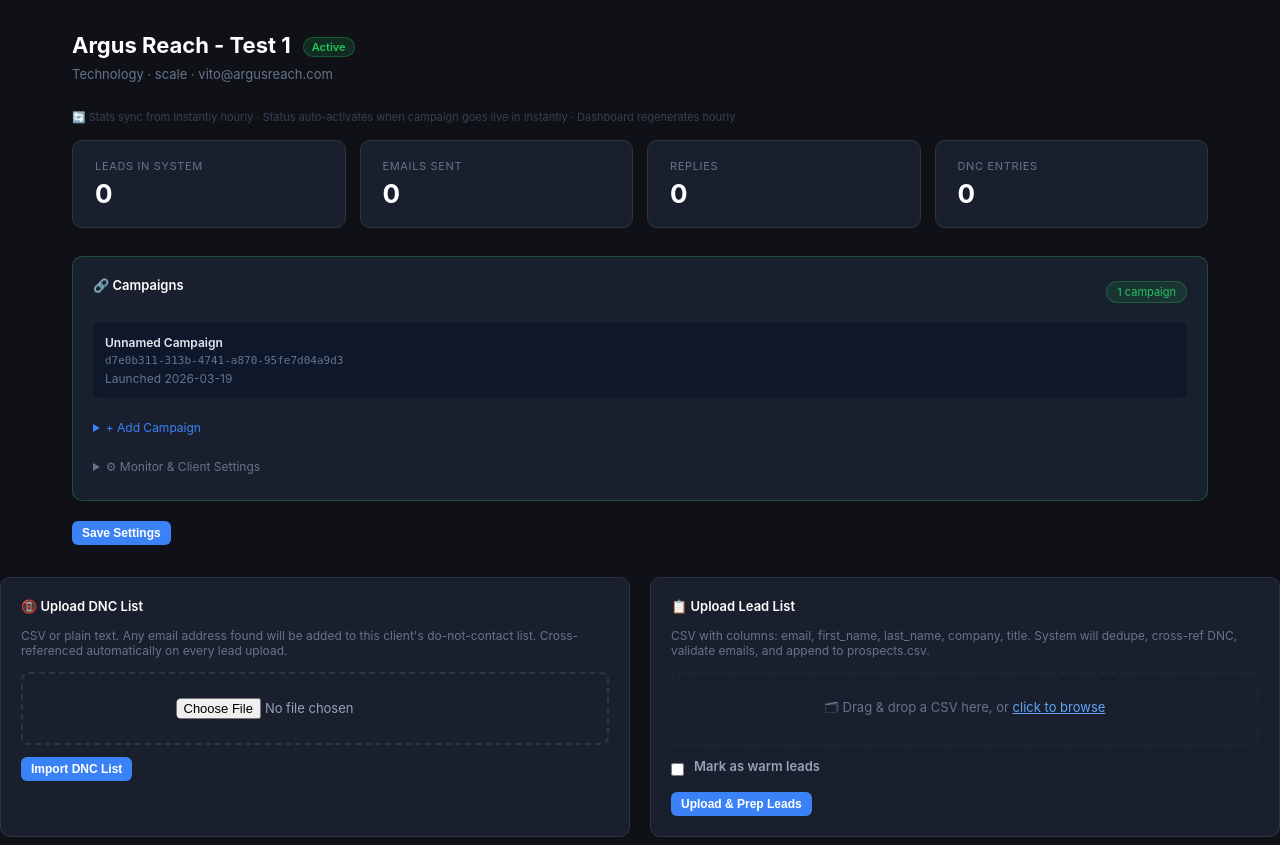
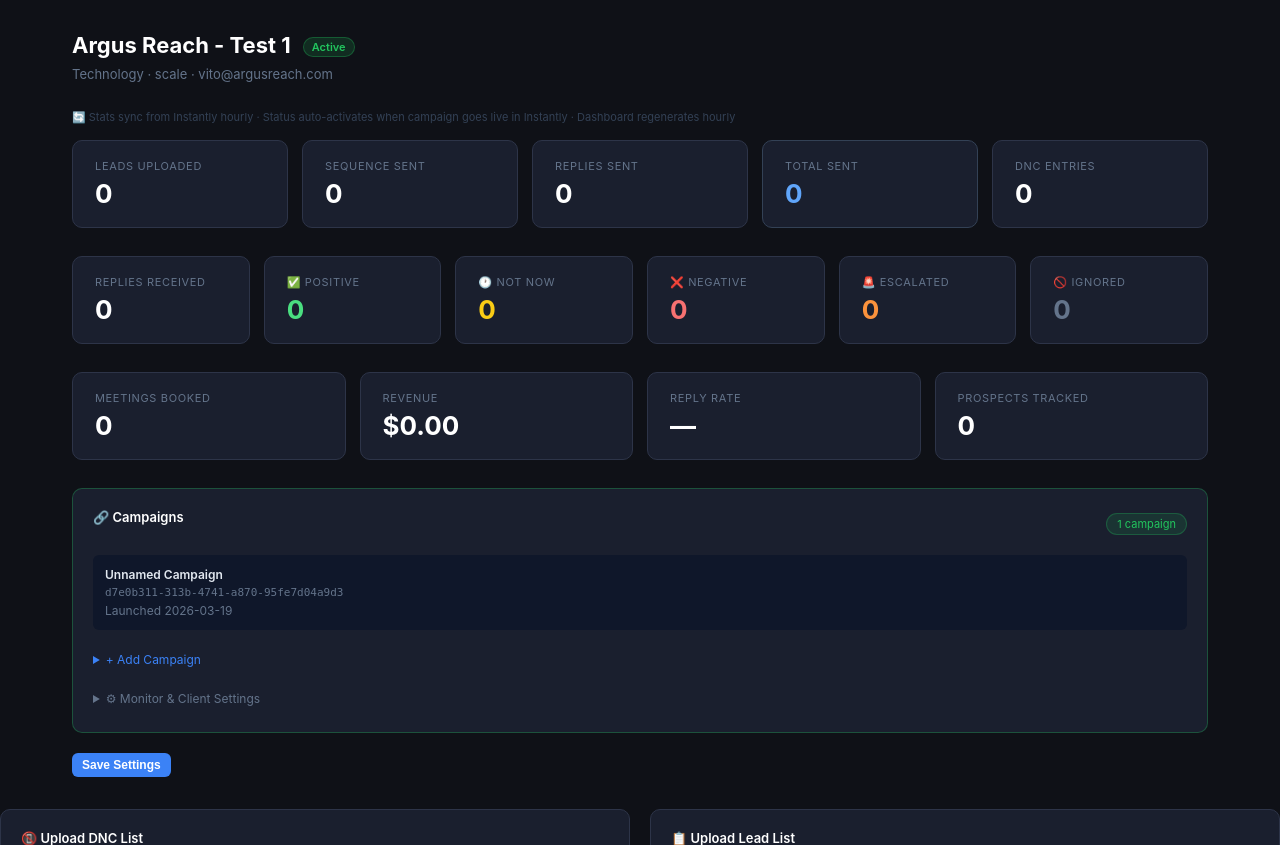
Before and after one commit to BotGob/argusreach-ops, a Flask app: page /clients/argus_reach___test_1 in a window 1280 px wide. Shown: the part 52-897 px from the top of the page. Run offline with Flask 3, Linux system fonts and the light colour scheme; a user stored in the database is signed in; data that the repository does not hold is empty.

Commit message:
Metrics: unified get_client_metrics helper, full drill-down at business/client/campaign level, ET timestamps throughout, escalation classified events fixed

```diff
--- a/admin/app.py
+++ b/admin/app.py
@@ -49,6 +49,18 @@
 
 app = Flask(__name__)
 app.secret_key = os.environ.get("FLASK_SECRET", "argusreach-admin-secret-2026")
+
+@app.template_filter("to_et")
+def to_et_filter(dt_str):
+    """Convert UTC ISO timestamp to Eastern Time for display."""
+    if not dt_str: return ""
+    try:
+        import zoneinfo
+        dt = datetime.fromisoformat(str(dt_str)[:19])
+        et = dt.replace(tzinfo=zoneinfo.ZoneInfo("UTC")).astimezone(zoneinfo.ZoneInfo("America/New_York"))
+        return et.strftime("%Y-%m-%d %I:%M %p ET")
+    except:
+        return str(dt_str)[:16]
 
 
 # ── WELCOME EMAIL ─────────────────────────────────────────────────────────────
@@ -173,6 +185,46 @@
         if c.get("id") == client_id:
             return c, config
     return None, config
+
+def get_client_metrics(client_id, instantly_campaign_id=None):
+    """Single source of truth for all client metrics. Use everywhere."""
+    conn = get_db()
+    reply_rows = conn.execute("""
+        SELECT json_extract(metadata,'$.classification') as cls, COUNT(DISTINCT prospect_id) as cnt
+        FROM events WHERE event_type='classified' AND client_id=?
+        GROUP BY cls
+    """, (client_id,)).fetchall()
+    replies_sent      = conn.execute("SELECT COUNT(*) FROM events WHERE event_type='reply_sent' AND client_id=?", (client_id,)).fetchone()[0]
+    rejected          = conn.execute("SELECT COUNT(*) FROM events WHERE event_type='draft_rejected' AND client_id=?", (client_id,)).fetchone()[0]
+    meetings          = conn.execute("SELECT COUNT(*) FROM meetings WHERE client_id=?", (client_id,)).fetchone()[0]
+    revenue           = conn.execute("SELECT COALESCE(SUM(amount_cents),0) FROM revenue WHERE client_id=?", (client_id,)).fetchone()[0]
+    prospects_tracked = conn.execute("SELECT COUNT(DISTINCT prospect_id) FROM events WHERE event_type='classified' AND client_id=?", (client_id,)).fetchone()[0]
+    conn.close()
+
+    breakdown     = {r[0]: r[1] for r in reply_rows}
+    total_replies = sum(breakdown.values())
+    analytics     = fetch_instantly_analytics()
+    a             = analytics.get(instantly_campaign_id or "", {})
+    instantly_sent = a.get("emails_sent_count", 0)
+    leads          = a.get("leads_count", 0)
+
+    return {
+        "leads":           leads,
+        "instantly_sent":  instantly_sent,
+        "replies_sent":    replies_sent,
+        "total_sent":      instantly_sent + replies_sent,
+        "replies_received": total_replies,
+        "reply_positive":  breakdown.get("positive", 0),
+        "reply_not_now":   breakdown.get("not_now", 0),
+        "reply_negative":  breakdown.get("negative", 0),
+        "reply_escalated": breakdown.get("escalated", 0),
+        "replies_ignored": rejected,
+        "meetings":        meetings,
+        "revenue_cents":   revenue,
+        "revenue":         f"${revenue/100:,.2f}",
+        "prospects_tracked": prospects_tracked,
+        "reply_rate":      f"{(total_replies/leads*100):.1f}%" if leads > 0 else "—",
+    }
 
 def fetch_instantly_analytics():
     if not INSTANTLY_KEY:
@@ -325,42 +377,15 @@
 
     client_stats = []
     for c in clients:
-        cid = c.get("instantly_campaign_id","")
-        a = analytics.get(cid, {})
-        instantly_sent = a.get("emails_sent_count", 0)
-
-        # Per-client reply breakdown from DB
-        conn2 = get_db()
-        c_reply_rows = conn2.execute("""
-            SELECT json_extract(e.metadata,'$.classification') as cls, COUNT(DISTINCT e.prospect_id) as cnt
-            FROM events e WHERE e.event_type='classified' AND e.client_id=?
-            GROUP BY cls
-        """, (c["id"],)).fetchall()
-        c_replies_sent = conn2.execute(
-            "SELECT COUNT(*) FROM events WHERE event_type='reply_sent' AND client_id=?", (c["id"],)
-        ).fetchone()[0]
-        conn2.close()
-
-        c_reply_breakdown = {r[0]: r[1] for r in c_reply_rows}
-        c_total_replies = sum(c_reply_breakdown.values())
-        c_total_sent = instantly_sent + c_replies_sent
-
+        m = get_client_metrics(c["id"], c.get("instantly_campaign_id",""))
         client_stats.append({
-            "id":              c["id"],
-            "name":            c.get("firm_name", c["id"]),
-            "vertical":        c.get("vertical",""),
-            "plan":            c.get("plan",""),
-            "active":          c.get("active", False),
-            "leads":           a.get("leads_count", 0),
-            "instantly_sent":  instantly_sent,
-            "replies_sent":    c_replies_sent,
-            "total_sent":      c_total_sent,
-            "replies_received":c_total_replies,
-            "reply_positive":  c_reply_breakdown.get("positive", 0),
-            "reply_not_now":   c_reply_breakdown.get("not_now", 0),
-            "reply_negative":  c_reply_breakdown.get("negative", 0),
-            "reply_escalated": c_reply_breakdown.get("escalated", 0),
-            "campaign_name":   c.get("campaign_name","—"),
+            "id":               c["id"],
+            "name":             c.get("firm_name", c["id"]),
+            "vertical":         c.get("vertical",""),
+            "plan":             c.get("plan",""),
+            "active":           c.get("active", False),
+            "campaign_name":    c.get("campaign_name","—"),
+            **m,
         })
 
     # Eastern time for display
@@ -458,15 +483,13 @@
     """, (client_id,)).fetchall()
     conn.close()
 
-    analytics = fetch_instantly_analytics()
-    cid = client.get("instantly_campaign_id","")
-    stats = analytics.get(cid, {})
+    metrics = get_client_metrics(client_id, client.get("instantly_campaign_id",""))
 
     return render_template("client_detail.html",
         client=client,
         dnc_count=len(dnc),
         lead_count=lead_count,
-        stats=stats,
+        metrics=metrics,
         events=[dict(e) for e in events]
     )
 
@@ -690,43 +713,17 @@
         a = analytics.get(cid, {})
         instantly_status = {0:"DRAFT",1:"ACTIVE",2:"COMPLETED"}.get(a.get("campaign_status",-1),"—")
         registered_ids.add(cid)
-        # Pull per-client reply breakdown + replies sent from DB
-        conn2 = get_db()
-        c_reply_rows = conn2.execute("""
-            SELECT json_extract(e.metadata,'$.classification') as cls, COUNT(DISTINCT e.prospect_id) as cnt
-            FROM events e WHERE e.event_type='classified' AND e.client_id=?
-            GROUP BY cls
-        """, (c["id"],)).fetchall()
-        c_replies_sent = conn2.execute(
-            "SELECT COUNT(*) FROM events WHERE event_type='reply_sent' AND client_id=?", (c["id"],)
-        ).fetchone()[0]
-        c_rejected = conn2.execute(
-            "SELECT COUNT(*) FROM events WHERE event_type='draft_rejected' AND client_id=?", (c["id"],)
-        ).fetchone()[0]
-        conn2.close()
-
-        c_reply_breakdown = {r[0]: r[1] for r in c_reply_rows}
-        instantly_sent = a.get("emails_sent_count", 0)
-
+        m = get_client_metrics(c["id"], cid)
         rows.append({
             "client_id":        c["id"],
             "firm":             c.get("firm_name",""),
             "campaign_id":      cid,
             "campaign_name":    c.get("campaign_name","—"),
-            "client_active":    c.get("active",False),
+            "client_active":    c.get("active", False),
             "instantly_status": instantly_status,
-            "leads":            a.get("leads_count", 0),
-            "instantly_sent":   instantly_sent,
-            "replies_sent":     c_replies_sent,
-            "total_sent":       instantly_sent + c_replies_sent,
-            "replies_received": sum(c_reply_breakdown.values()),
-            "reply_positive":   c_reply_breakdown.get("positive", 0),
-            "reply_not_now":    c_reply_breakdown.get("not_now", 0),
-            "reply_negative":   c_reply_breakdown.get("negative", 0),
-            "reply_escalated":  c_reply_breakdown.get("escalated", 0),
-            "replies_ignored":  c_rejected,
             "mismatch":         (c.get("active") and instantly_status != "ACTIVE") or
                                 (not c.get("active") and instantly_status == "ACTIVE"),
+            **m,
         })
 
     # Unregistered campaigns — pull live list and cross-reference
--- a/admin/templates/client_detail.html
+++ b/admin/templates/client_detail.html
@@ -14,10 +14,25 @@
 <p style="font-size:11px;color:#334155;margin-bottom:16px;">🔄 Stats sync from Instantly hourly · Status auto-activates when campaign goes live in Instantly · Dashboard regenerates hourly</p>
 
 <div class="cards">
-  <div class="card"><div class="card-label">Leads in System</div><div class="card-value">{{ lead_count }}</div></div>
-  <div class="card"><div class="card-label">Emails Sent</div><div class="card-value">{{ stats.get('emails_sent_count',0) }}</div></div>
-  <div class="card"><div class="card-label">Replies</div><div class="card-value">{{ stats.get('reply_count_unique',0) }}</div></div>
+  <div class="card"><div class="card-label">Leads Uploaded</div><div class="card-value">{{ metrics.leads }}</div></div>
+  <div class="card"><div class="card-label">Sequence Sent</div><div class="card-value">{{ metrics.instantly_sent }}</div></div>
+  <div class="card"><div class="card-label">Replies Sent</div><div class="card-value">{{ metrics.replies_sent }}</div></div>
+  <div class="card" style="border:1px solid #334155"><div class="card-label">Total Sent</div><div class="card-value" style="color:#60a5fa">{{ metrics.total_sent }}</div></div>
   <div class="card"><div class="card-label">DNC Entries</div><div class="card-value">{{ dnc_count }}</div></div>
+</div>
+<div class="cards" style="margin-top:12px">
+  <div class="card"><div class="card-label">Replies Received</div><div class="card-value">{{ metrics.replies_received }}</div></div>
+  <div class="card"><div class="card-label">✅ Positive</div><div class="card-value" style="color:#4ade80">{{ metrics.reply_positive }}</div></div>
+  <div class="card"><div class="card-label">🕐 Not Now</div><div class="card-value" style="color:#facc15">{{ metrics.reply_not_now }}</div></div>
+  <div class="card"><div class="card-label">❌ Negative</div><div class="card-value" style="color:#f87171">{{ metrics.reply_negative }}</div></div>
+  <div class="card"><div class="card-label">🚨 Escalated</div><div class="card-value" style="color:#fb923c">{{ metrics.reply_escalated }}</div></div>
+  <div class="card"><div class="card-label">🚫 Ignored</div><div class="card-value" style="color:#64748b">{{ metrics.replies_ignored }}</div></div>
+</div>
+<div class="cards" style="margin-top:12px">
+  <div class="card"><div class="card-label">Meetings Booked</div><div class="card-value">{{ metrics.meetings }}</div></div>
+  <div class="card"><div class="card-label">Revenue</div><div class="card-value">{{ metrics.revenue }}</div></div>
+  <div class="card"><div class="card-label">Reply Rate</div><div class="card-value">{{ metrics.reply_rate }}</div></div>
+  <div class="card"><div class="card-label">Prospects Tracked</div><div class="card-value">{{ metrics.prospects_tracked }}</div></div>
 </div>
 
 <!-- Campaign Connection Panel -->
@@ -281,7 +296,7 @@
   <tbody>
   {% for ev in events %}
   <tr>
-    <td style="color:#64748b;font-size:12px">{{ (ev.created_at or '')[:16]|replace('T',' ') }}</td>
+    <td style="color:#64748b;font-size:12px">{{ ev.created_at | to_et }}</td>
     <td>
       {% set colors = {'reply_sent':'#22c55e','meeting_booked':'#a855f7','draft_queued':'#f59e0b','classified':'#60a5fa','draft_approved':'#22c55e'} %}
       {% set c = colors.get(ev.event_type, '#94a3b8') %}
--- a/admin/templates/intake_approve.html
+++ b/admin/templates/intake_approve.html
@@ -3,7 +3,7 @@
 {% block content %}
 
 <h1>Review Intake — {{ intake.firm_name }}</h1>
-<p class="subtitle">Submitted {{ intake.submitted_at[:16]|replace('T',' ') }} ET · {{ intake.contact_name }} · {{ intake.contact_email }}</p>
+<p class="subtitle">Submitted {{ intake.submitted_at | to_et }} · {{ intake.contact_name }} · {{ intake.contact_email }}</p>
 
 <div style="display:grid;grid-template-columns:1fr 1fr;gap:20px;margin-bottom:24px">
 
```
Also changed, not shown: monitor/monitor.py (+12 -0 lines).
